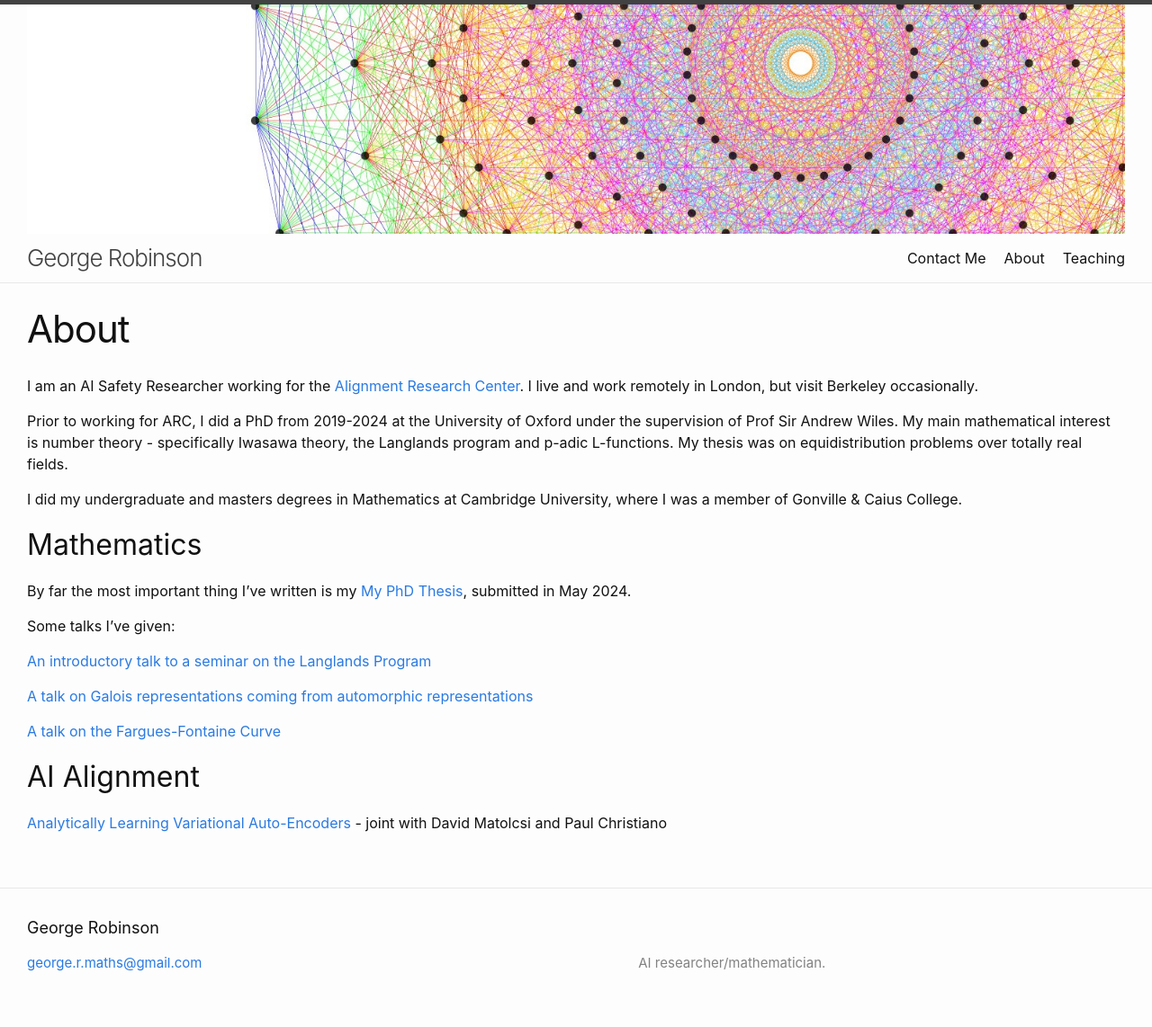
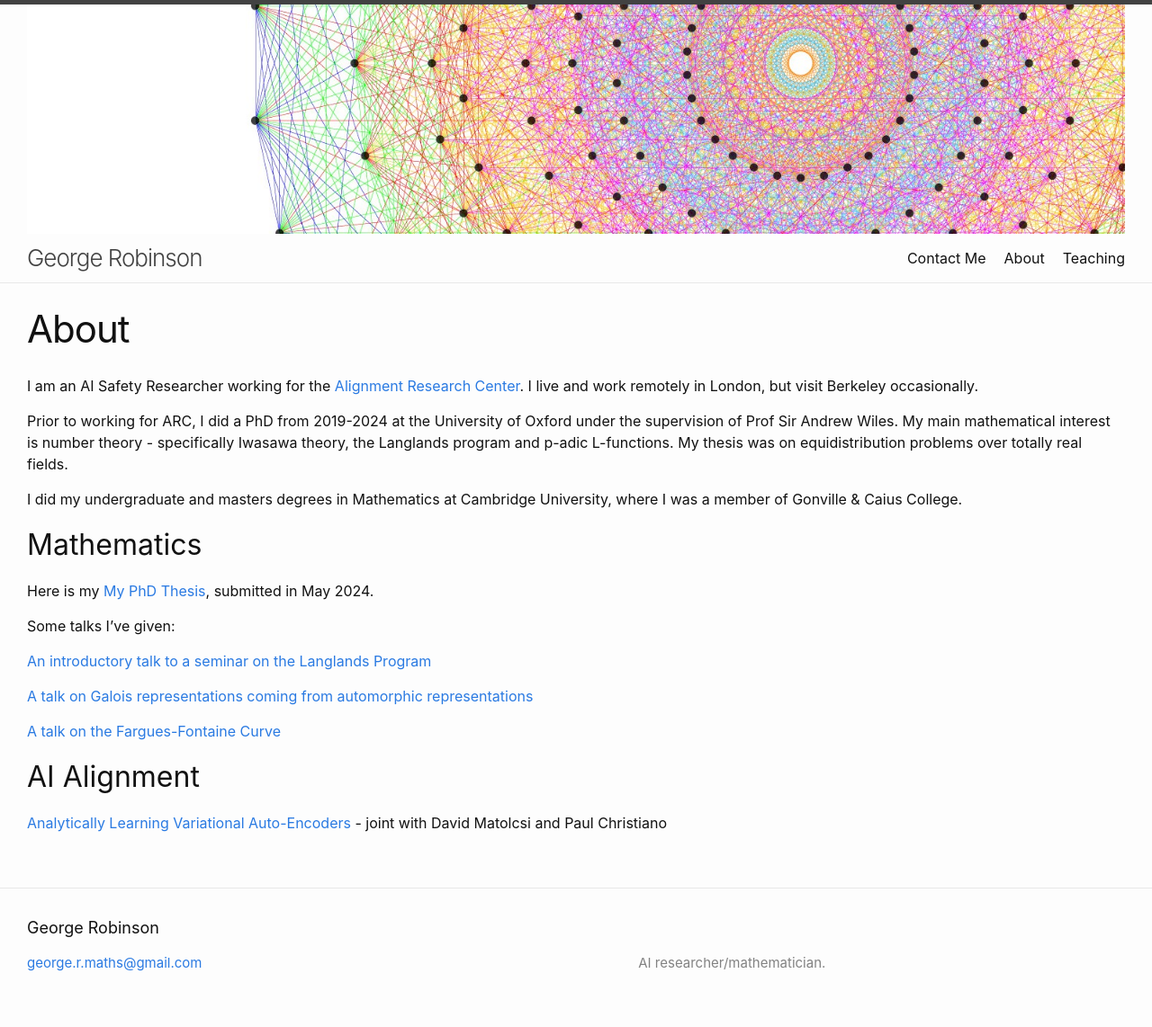
Before and after one commit to robinsong2/robinsong2.github.io, a Jekyll site: the page built from index.md, in a window 1280 px wide. Shown: the whole page at 90% size. Built offline with Jekyll 4.4.1, drawn with Linux system fonts in a browser that asks for light colours.

```diff
--- a/index.md
+++ b/index.md
@@ -10,7 +10,7 @@
 I did my undergraduate and masters degrees in Mathematics at Cambridge University, where I was a member of Gonville & Caius College.
 ## Mathematics
 
-By far the most important thing I've written is my [My PhD Thesis](/pdfs/Thesis.pdf), submitted in May 2024.
+Here is my [My PhD Thesis](/pdfs/Thesis.pdf), submitted in May 2024.
 
 Some talks I've given:
 
```
